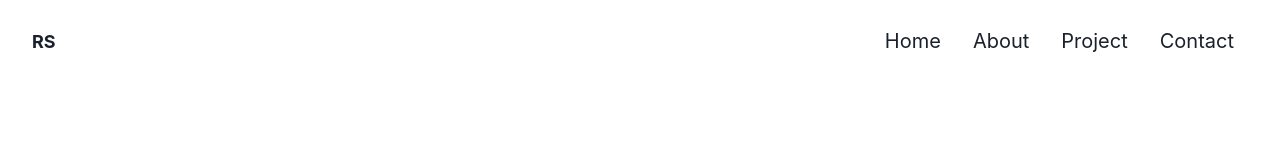
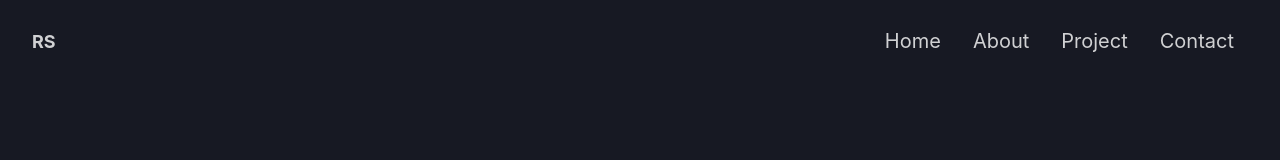
Before and after one commit to sri-rishi/sriRishi-portfoliio, a React (Create React App) app: page / in a window 1280 px wide. Shown: the top 160 px of the page. Built offline with nearby package versions, Linux system fonts and the light colour scheme.

Commit message:
style: update stylings

```diff
--- a/src/App.js
+++ b/src/App.js
@@ -3,14 +3,13 @@ import {
   ChakraProvider,
   Box,
   Grid,
-  theme,
 } from '@chakra-ui/react';
 import { CoverSection, Navbar} from './components';
 
 function App() {
   return (
     <ChakraProvider>
-      <Box textAlign="center" fontSize="xl">
+      <Box textAlign="center" fontSize="xl" bg="gray.900">
         <Grid minH="100vh">
           <Navbar />
           <CoverSection />
--- a/src/components/navigation/Navbar.jsx
+++ b/src/components/navigation/Navbar.jsx
@@ -18,6 +18,8 @@ const Navbar = () => {
             height="fit-content"
             position="fixed"
             zIndex="50"
+            color="whiteAlpha.800"
+            bg="gray.900"
         >
             <Logo  />
             <Box display="flex" alignItems="center" gap="2rem">
--- a/src/components/navigation/components/MenuLinks.jsx
+++ b/src/components/navigation/components/MenuLinks.jsx
@@ -1,4 +1,4 @@
-import { Box, Stack, useColorModeValue } from "@chakra-ui/react";
+import { Box, Stack} from "@chakra-ui/react";
 import MenuTabs from "./MenuTabs";
 
 const MenuLinks = ({isOpen}) => {
@@ -6,18 +6,19 @@ const MenuLinks = ({isOpen}) => {
         <Box
             display={{ base: isOpen ? "block" : "none", md: "block" }}
             flexBasis={{ base: "100%", md: "auto" }}
+            bg={["transparent", "#404258", "transparent", "transparent"]}
+            padding={["none", "10px 14px", "none", "none"]}
+            boxShadow={["none", "md", "none", "none"]}
+            borderRadius={["none", "1rem", "none", "none"]}
+            color={["inherit", "white", "inherit", "inherit"]}
+            height={["93vh", "fit-content"]}
         >
             <Stack
                 spacing={8}
                 align="center"
-                height={["93vh", "fit-content"]}
                 justify={["center", "space-between", "flex-end", "flex-end"]}
                 direction={["column", "row", "row", "row"]}
-                bg={["transparent", "#404258", "transparent", "transparent"]}
-                padding={["none", "10px 14px", "none", "none"]}
-                boxShadow={["none", "md", "none", "none"]}
-                borderRadius={["none", "1rem", "none", "none"]}
-                color={["inherit", "white", "inherit", "inherit"]}
+                height="inherit"
             >
                 <MenuTabs to="/">Home</MenuTabs>
                 <MenuTabs to="/about">About</MenuTabs>
```
